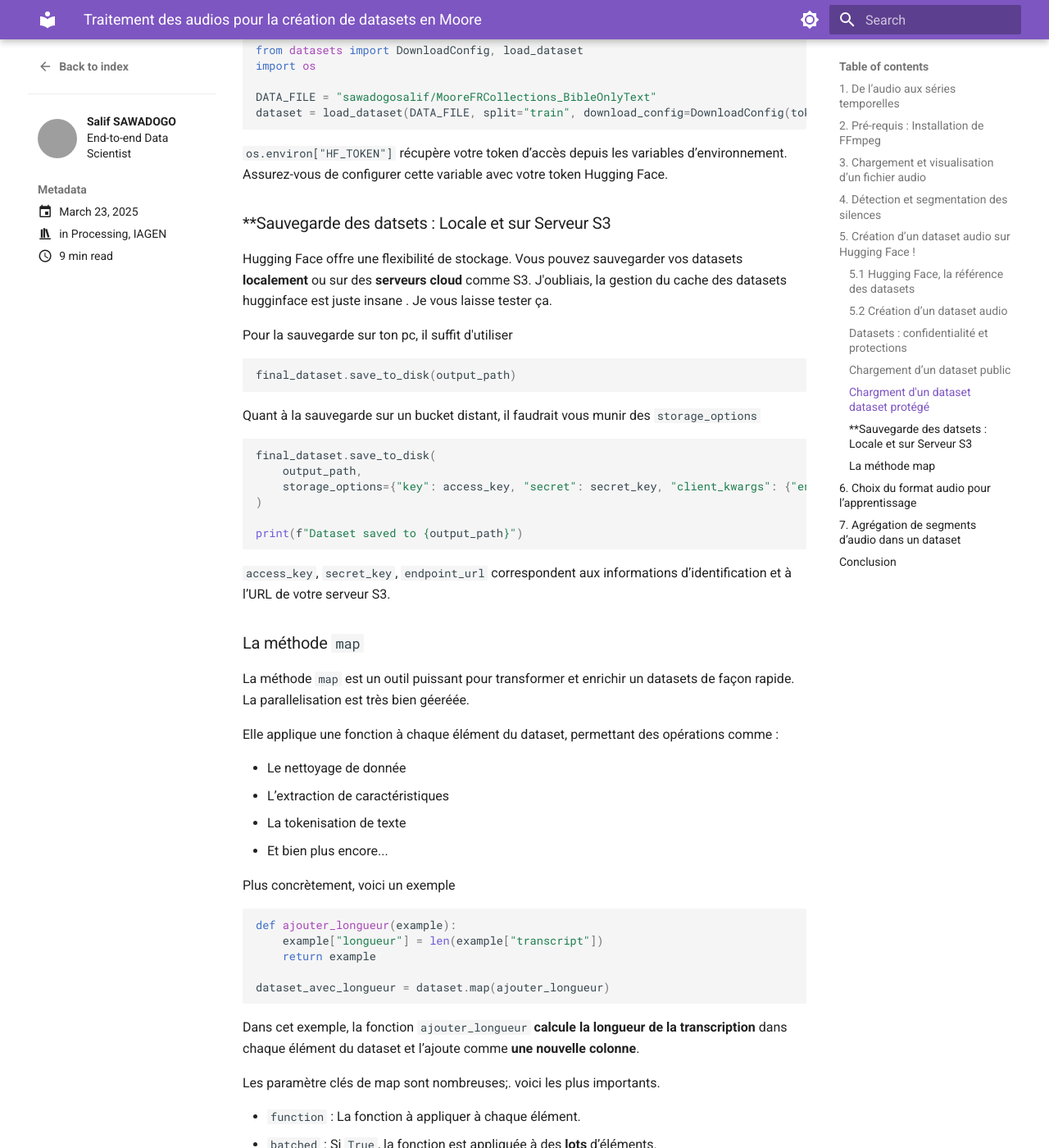
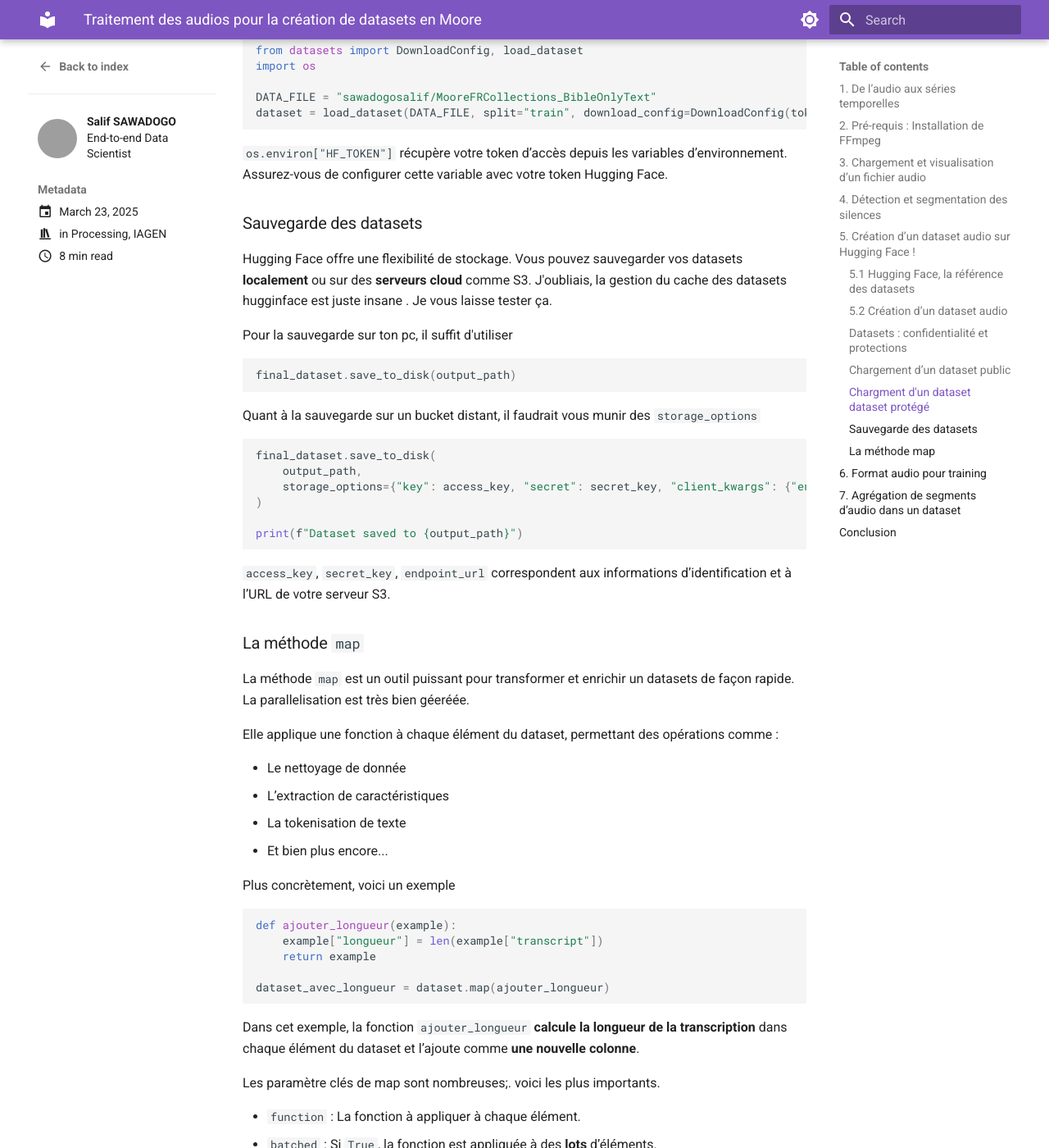
Before and after one commit to sawallesalfo/blog, an MkDocs documentation site: the page built from docs/posts/audio_processing_for_data_scientist.md, in a window 1280 px wide and 1400 px high, scrolled down 4854 px. Shown: the whole window at 82% size. Built offline with MkDocs 1.6.1 and Material for MkDocs 9.7.7, drawn with Linux system fonts in a browser that asks for light colours; comment, search, counter and statistics services are not loaded; some of the changed text lies outside the part shown; grey boxes are pictures that could not be loaded.

```diff
--- a/docs/posts/audio_processing_for_data_scientist.md
+++ b/docs/posts/audio_processing_for_data_scientist.md
@@ -193,7 +193,7 @@ dataset = load_dataset(DATA_FILE, split="train", download_config=DownloadConfig(
 `os.environ["HF_TOKEN"]` récupère votre token d’accès depuis les variables d’environnement. Assurez-vous de configurer cette variable avec votre token Hugging Face.
 
 
-### **Sauvegarde des datsets : Locale et sur Serveur S3
+### Sauvegarde des datasets
 
 Hugging Face offre une flexibilité de stockage. Vous pouvez sauvegarder vos datasets **localement** ou sur des **serveurs cloud** comme S3.
 J'oubliais, la gestion du cache des datasets hugginface est juste insane . Je vous laisse tester ça.
@@ -251,7 +251,7 @@ Les paramètre clés de map sont nombreuses;. voici les plus importants.
 Pour plus de details [ici] (https://huggingface.co/docs/datasets/v3.4.1/en/package_reference/main_classes#datasets.Dataset.map)
 
 
-## 6. Choix du format audio pour l’apprentissage
+## 6. Format audio pour training
 
 Le choix du format est crucial pour obtenir des résultats optimaux lors de l’entraînement :
 
```
